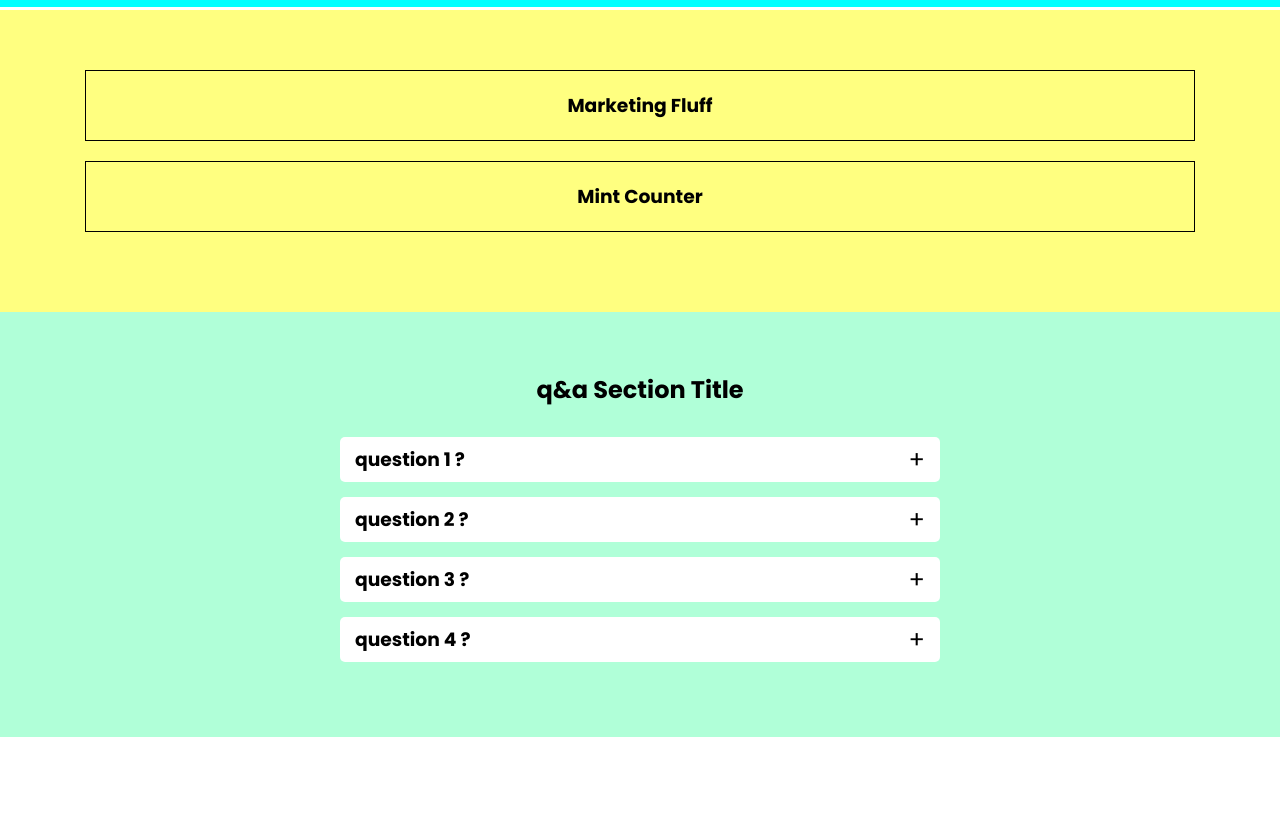
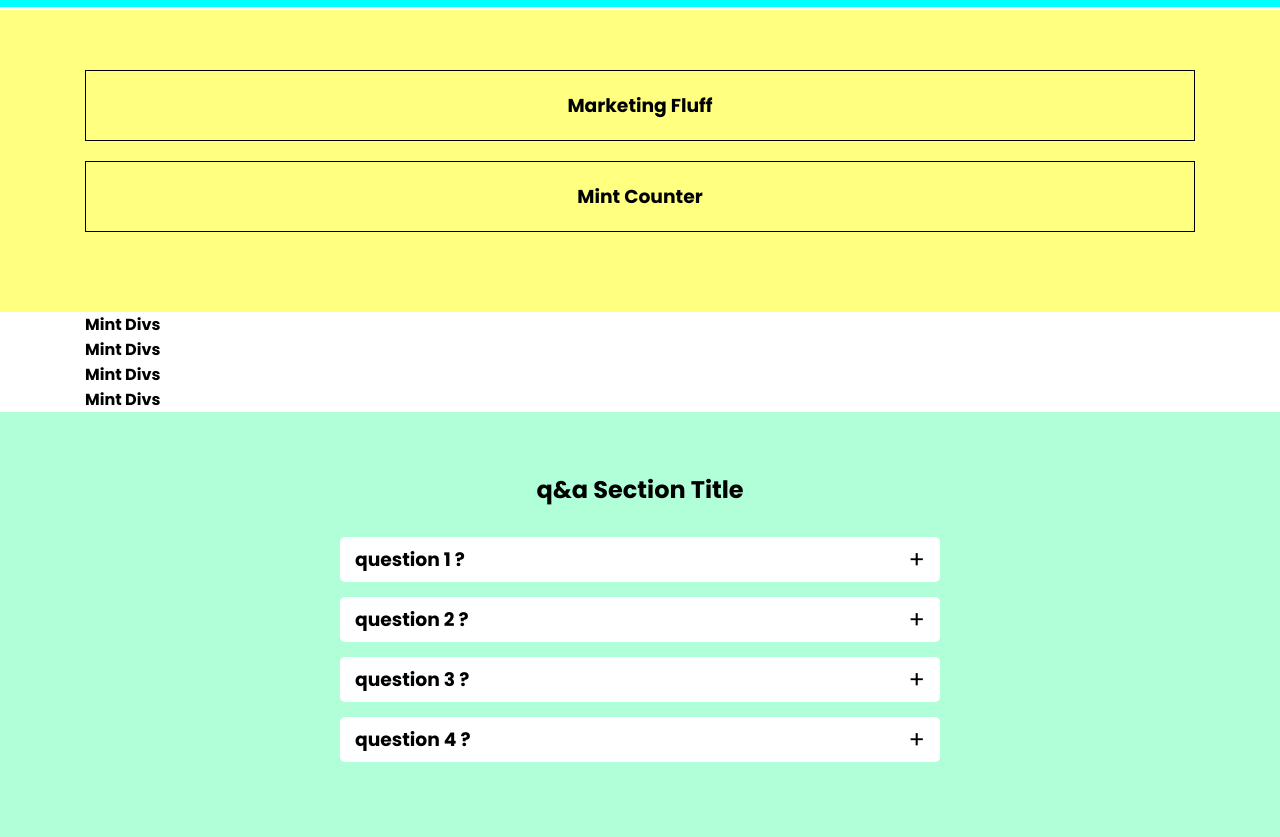
Before and after one commit to Bassem-Zakii/clients, a plain HTML site: page index.html in a window 1280 px wide. Shown: the part 790-1627 px from the top of the page. Before the commit the page ends 1527 px from the top, so only its background shows below. Drawn offline with Linux system fonts and the light colour scheme.

Commit message:
Add files via upload

```diff
--- a/index.html
+++ b/index.html
@@ -21,8 +21,8 @@
           </div>
           <nav>
             <ul>
-              <li class="active">
-                <a href="#">Home</a>
+              <li>
+                <a class="active" href="#">Home</a>
               </li>
               <li>
                 <a href="#">About</a>
@@ -50,6 +50,8 @@
       </div>
     </header>
     <main>
+      <!-- section marketing -->
+
       <section class="marketing">
         <div class="g-container">
           <div class="marketing-fluff">
@@ -60,7 +62,31 @@
           </div>
         </div>
       </section>
-      <div class="question-answer">
+
+      <!-- section mint divs -->
+
+      <section class="mint-divs">
+        <div class="g-container">
+          <div class="divs">
+            <div class="mint">
+              <h4>Mint Divs</h4>
+            </div>
+            <div class="mint">
+              <h4>Mint Divs</h4>
+            </div>
+            <div class="mint">
+              <h4>Mint Divs</h4>
+            </div>
+            <div class="mint">
+              <h4>Mint Divs</h4>
+            </div>
+          </div>
+        </div>
+      </section>
+
+      <!-- section question & answer -->
+
+      <section class="question-answer">
         <div class="g-container">
           <h2>q&a Section Title</h2>
           <ul>
@@ -98,7 +124,18 @@
                   Lorem ipsum dolor sit amet consectetur adipisicing elit.
                   Deleniti a eos voluptas voluptatibus Lorem ipsum dolor sit
                   amet consectetur adipisicing elit. Deleniti a eos voluptas
-                  voluptatibus
+                  voluptatibus Deleniti a eos voluptas voluptatibus Lorem ipsum
+                  dolor sit amet consectetur adipisicing elit. Deleniti a eos
+                  voluptas voluptatibus Deleniti a eos voluptas voluptatibus
+                  Lorem ipsum dolor sit amet consectetur adipisicing elit.
+                  Deleniti a eos voluptas voluptatibus Deleniti a eos voluptas
+                  voluptatibus Lorem ipsum dolor sit amet consectetur
+                  adipisicing elit. Deleniti a eos voluptas voluptatibus
+                  Deleniti a eos voluptas voluptatibus Lorem ipsum dolor sit
+                  amet consectetur adipisicing elit. Deleniti a eos voluptas
+                  voluptatibus Deleniti a eos voluptas voluptatibus Lorem ipsum
+                  dolor sit amet consectetur adipisicing elit. Deleniti a eos
+                  voluptas voluptatibus
                 </p>
               </div>
             </li>
@@ -109,14 +146,14 @@
               </div>
               <div class="answer">
                 <p>
-                  Thank you, Lorem ipsum dolor sit amet consectetur adipisicing elit.
-                  Deleniti a eos voluptas voluptatibus
+                  Thank you, Lorem ipsum dolor sit amet consectetur adipisicing
+                  elit. Deleniti a eos voluptas voluptatibus
                 </p>
               </div>
             </li>
           </ul>
         </div>
-      </div>
+      </section>
     </main>
   </body>
 </html>
```
